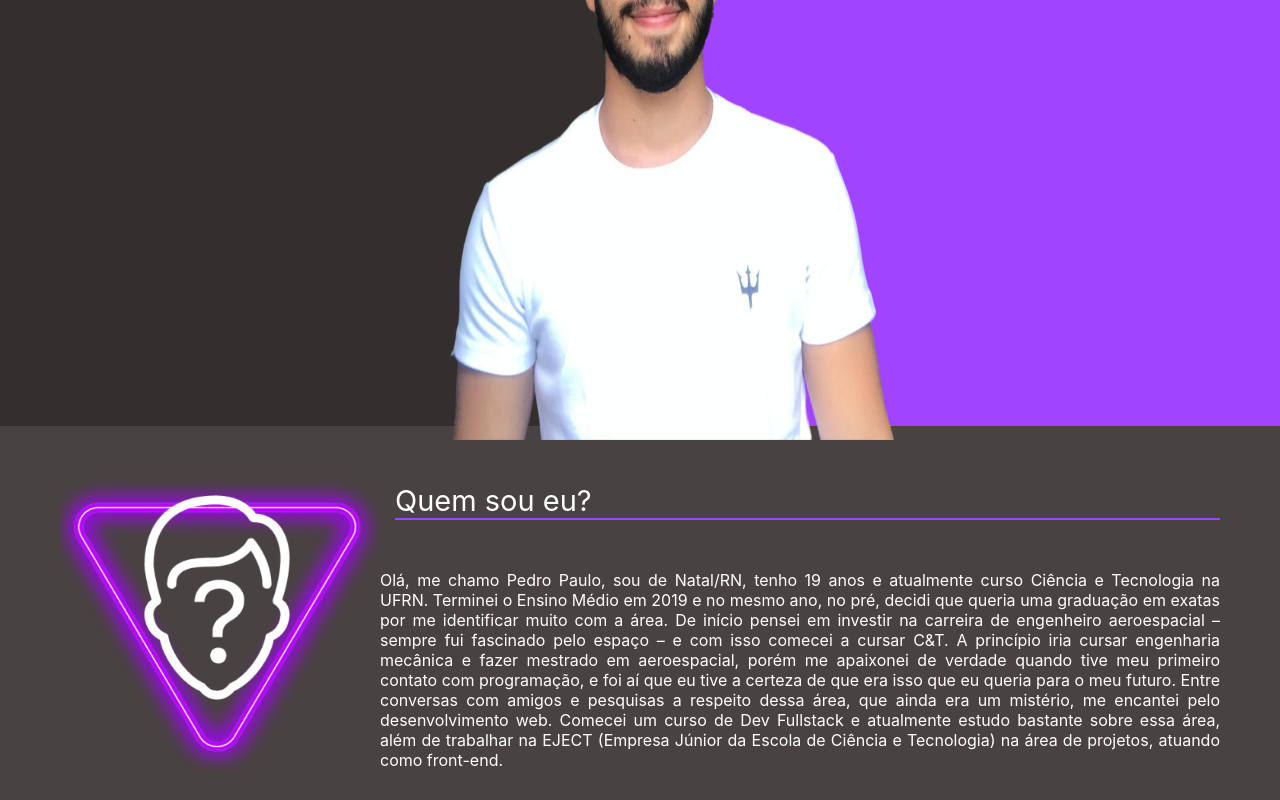
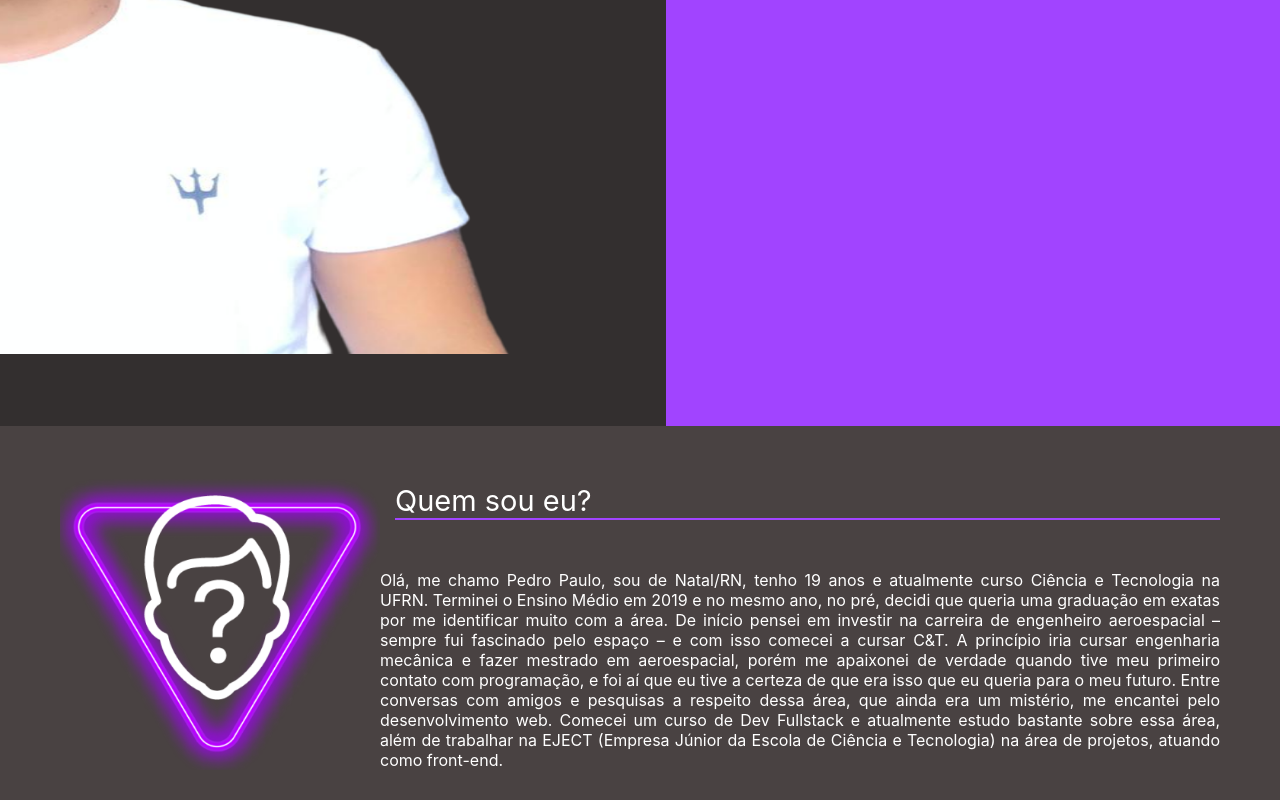
Before and after one commit to pedropaulocg/PersonalBlog, a plain HTML site: page index.html in a window 1280 px wide. Shown: the part 368-1168 px from the top of the page. Drawn offline with Linux system fonts and the light colour scheme.

Commit message:
Update style.css

```diff
--- a/style.css
+++ b/style.css
@@ -100,13 +100,14 @@ body{
     animation-name: slide;
     animation-duration: 1s;
     animation-fill-mode: forwards;
+    display: flex;
+    align-items: flex-end;
 }
 #eu{
-    width: 35%;
-    height: 79%;
+    width: 75%;
+    height: 84%;
     position: absolute;
-    bottom: -1%;
-    left: 35%;
+    left: -35%;
     opacity: 0;
     animation-name: fade;
     animation-duration: 1s;
```
